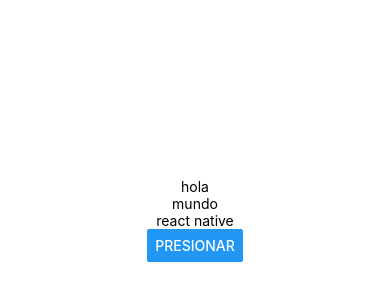
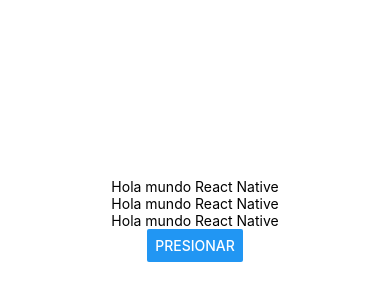
Before and after one commit to GonzaaaXD/PM194, a React Native app in the folder my-blank/: screen / in a window 390 px wide. Shown: the part 202-502 px from the top of the page. Built offline with nearby package versions, Linux system fonts and the light colour scheme.

Commit message:
fin_Practica4

```diff
--- a/my-blank/App.js
+++ b/my-blank/App.js
@@ -1,19 +1,32 @@
 import { StatusBar } from 'expo-status-bar';
 import { StyleSheet, Text, View, Button } from 'react-native';
+import React, {useState} from 'react';
 
-const Texto = (props) => {
-  const {contenido} = props
-  return(<Text>{contenido}</Text>)
+const Texto = () => {
+  const [contenido, setContenido] = useState('Hola mundo React Native');
+  const actualizaTexto = () => {
+    setContenido('Estado actualizado del texto');
+  };
+  return(<Text onPress={actualizaTexto}>{contenido}</Text>)
+};
 
-};
+const Boton = () => {
+  const [titulo, setTitulo] = useState('Presionar');
+  const actualizarTitulo = () => {
+    setTitulo('Esto es ReactNative');
+  };
+  return(
+    <Button title={titulo} onPress={actualizarTitulo}></Button>
+  )
+}
 
 export default function App() {
   return (
     <View style={styles.container}>
-      <Texto contenido="hola"> </Texto>
-      <Texto contenido="mundo"> </Texto>
-      <Texto contenido="react native"> </Texto>
-      <Button title='Presionar'></Button>
+      <Texto></Texto>
+      <Texto></Texto>
+      <Texto></Texto>
+      <Boton></Boton>
       <StatusBar style="auto" />
     </View>
   );
```
